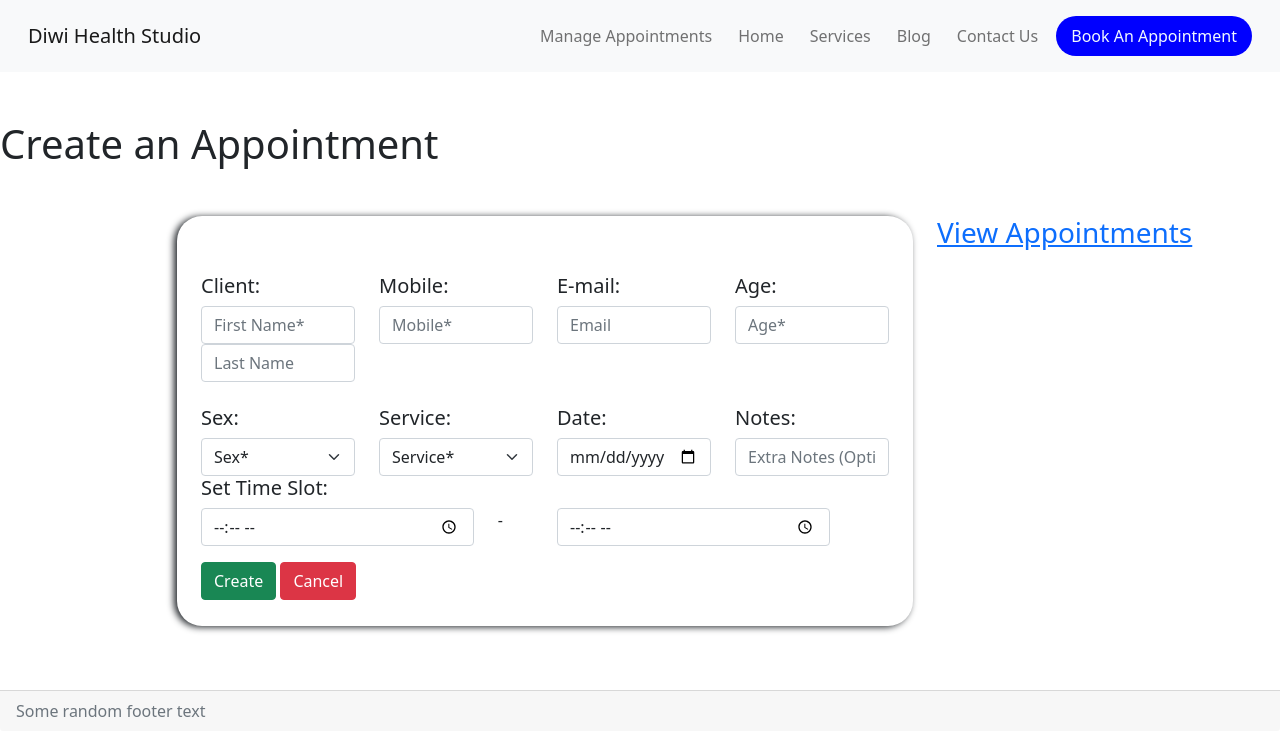
After one commit to advanced-bencoding/diwi-health-studio-webapp, a Django app: page /create/ in a window 1280 px wide. The commit adds this page. Shown: the top 756 px of the page. Run offline with Django 3.2, Linux system fonts and the light colour scheme; the visitor is signed in with stand-in values (Sample User, id 1); parts of the project's set-up code (start-up, migrations or seed data) failed here and were passed over.

Commit message:
Appointment CRUD completed

```diff
--- /dev/null
+++ b/appointment/templates/appointment/create.html
@@ -0,0 +1,99 @@
+{% extends 'base.html' %}
+{% load static %}
+
+{% block content %}
+
+<div class="my-5">
+    <h1>Create an Appointment</h1>
+
+    <div class="container my-5">
+        <div class="row">
+            <div class="col-xl-1">
+
+            </div>
+            <div class="col-xl-8">
+                <form method="POST" action="{% url 'create' %}">
+                    {% csrf_token %}
+                <div class="container card-back">
+                    <div class="row mt-5">
+                        <div class="col-xl-3">
+                            <h5>Client:</h5>
+                            <input class ="form-control" type="text" placeholder="First Name*" name="fname" required>
+                            <input class ="form-control" type="text" placeholder="Last Name" name="lname">
+                        </div>
+                        <div class="col-xl-3">
+                            <h5>Mobile:</h5>
+                            <input class ="form-control" type="number" placeholder="Mobile*" name="mobile" required>
+                        </div>
+                        <div class="col-xl-3">
+                            <h5>E-mail:</h5>
+                            <input class ="form-control" type="email" placeholder="Email" name="email">
+                        </div>
+                        <div class="col-xl-3">
+                            <h5>Age:</h5>
+                            <input class ="form-control" type="number" placeholder="Age*" name="age" required>
+                        </div>
+                    </div>
+                    <div class="row mt-4">
+                        <div class="col-xl-3">
+                            <h5>Sex:</h5>
+                            <select class="form-select" name="sex" required>
+                                <option selected disabled value="">Sex*</option>
+                                <option value="m">Male</option>
+                                <option value="f">Female</option>
+                                <option value="o">Other</option>
+                            </select>
+                        </div>
+                        <div class="col-xl-3">
+                            <h5>Service:</h5>
+                            <select class="form-select" name="service" required>
+                                <option selected disabled value="">Service*</option>
+                                <option value="1">Dental Care</option>
+                                <option value="2">Cosmetic Care</option>
+                                <option value="2">Nutritional Care</option>
+                            </select>
+                        </div>
+                        <div class="col-xl-3">
+                            <form>
+                                <h5>Date:</h5>
+                                <input class="form-control" type="date" name="date">
+                        </div>
+                        <div class="col-xl-3">
+                            <h5>Notes:</h5>
+                            <input class ="form-control" type="text" placeholder="Extra Notes (Optional)" name="notes">
+                            <input type="text" class="form-control form-inline" value="t" name="verified" style="display: none;">
+                        </div>
+                    </div>
+                    <div>
+                        <h5>Set Time Slot:</h5>
+
+                            <div class="row">
+                                <div class="col-5">
+                                    <input type="time" class="form-control form-inline" name="time_start" required>
+                                </div>
+                                <div class="col-1">
+                                    -
+                                </div>
+                                <div class="col-5">
+                                    <input type="time" class="form-control form-inline" name="time_end" required>
+                                </div>
+                            </div>
+                            <div class="my-3">
+                                <input type="submit" class="btn btn-success" value="Create">
+                                <a href="{% url 'view' %}" style="text-decoration:none;">
+                                    <button type="button" class="btn btn-danger">Cancel</button>
+                                </a>
+                            </div>
+                        </form>
+                    </div>
+                </div>
+            </div>
+            <div class="col-xl-3">
+                <h3><a href="{% url 'view' %}">View Appointments</a></h3>
+            </div>
+        </div>
+    </div>
+
+</div>
+
+{% endblock %}
--- a/appointment/templates/appointment/view.html
+++ b/appointment/templates/appointment/view.html
@@ -14,7 +14,7 @@
             <div class="col-xl-8">
                 {% for client in clients_confirmed.all %}
                 {% if client.status and client.verified %}
-                <div class="container card-back">
+                <div class="container card-back my-5">
                     <div class="row mt-5">
                         <div class="col-xl-3">
                             <h5>Client:</h5>
@@ -78,6 +78,9 @@
                         New Appointment Requests <span class="badge bg-secondary">4</span>
                     </button>
                 </a>
+                <a href="{% url 'create' %}">
+                    <h3>Create an Appointment</h3>
+                </a>
             </div>
         </div>
     </div>
--- a/appointment/views.py
+++ b/appointment/views.py
@@ -65,3 +65,24 @@ def edit(request, appointment_id):
     form = EditAppointmentForm
     appointment = Appointment.objects.get(pk=appointment_id)
     return render(request, 'appointment/edit.html', {'appointment': appointment, 'form': form,})
+
+@login_required
+def create(request):
+    if request.method=="POST":
+        a = Appointment()
+        a.fname = request.POST['fname']
+        a.lname = request.POST['lname']
+        a.age = request.POST['age']
+        a.date = request.POST['date']
+        a.Notes = request.POST['notes']
+        a.service = request.POST['service']
+        a.sex = request.POST['sex']
+        a.time_start = request.POST['time_start']
+        a.time_end = request.POST['time_end']
+        a.mobile_no = request.POST['mobile']
+        a.email = request.POST['email']
+        a.verified = request.POST['verified']
+        a.status = request.POST['verified']
+        a.save()
+        return redirect('/view/')
+    return render(request, 'appointment/create.html')
--- a/diwihealthstudio/urls.py
+++ b/diwihealthstudio/urls.py
@@ -39,4 +39,5 @@ urlpatterns = [
     path('blog/', blog.views.all_blogs, name='all_blogs'),
     path('<int:blog_id>/', blog.views.detail, name='detail'),
     path('edit/<appointment_id>', appointment.views.edit, name='edit'),
+    path('create/', appointment.views.create, name='create'),
 ] + static (settings.MEDIA_URL,document_root = settings.MEDIA_ROOT)
```
